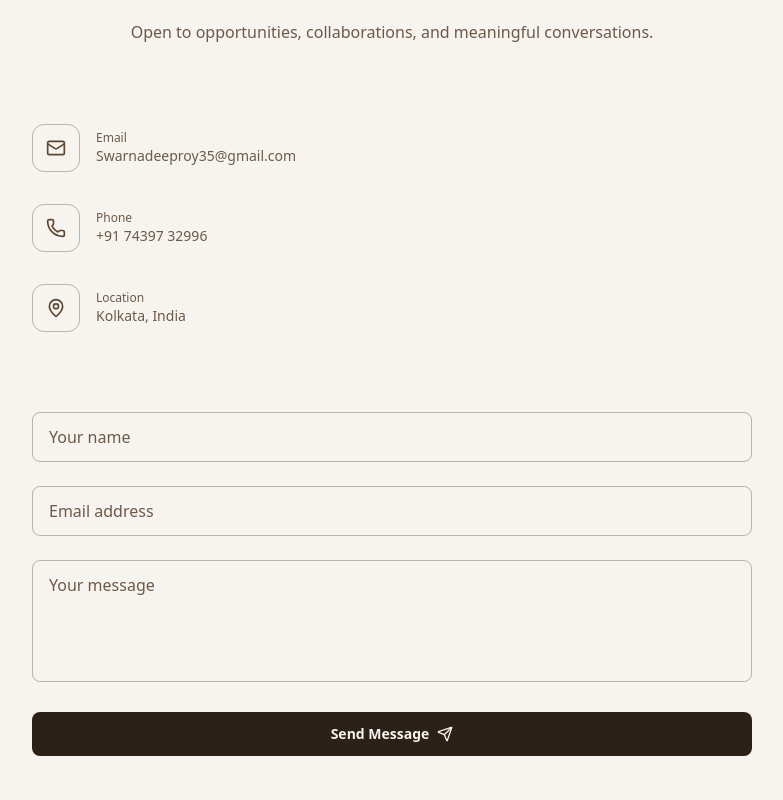
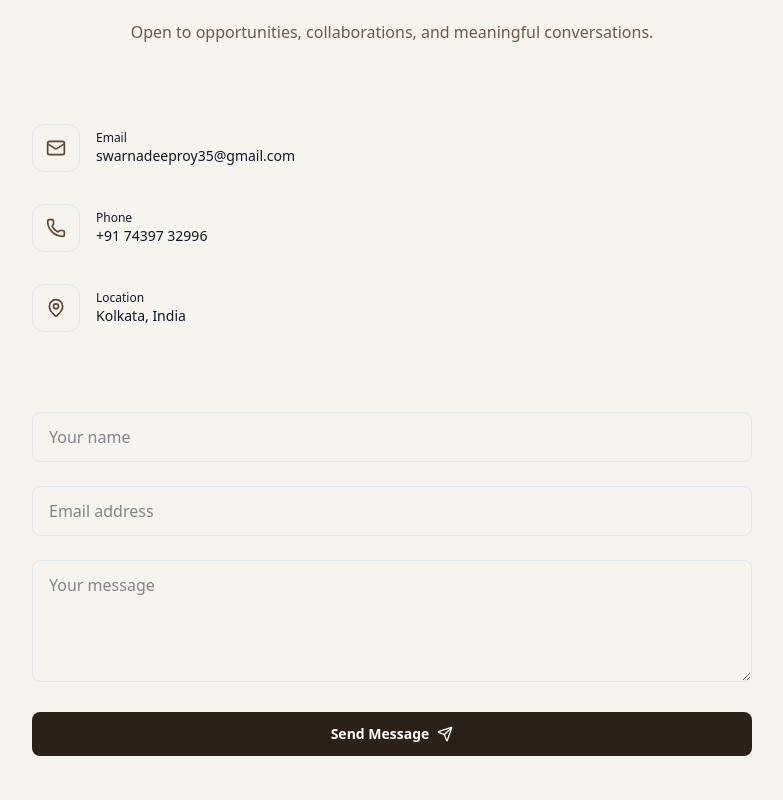
Before and after one commit to swarnadeep31/portfolio_finalone, a Next.js app: page / in a window 1280 px wide. Shown: the part 3340-4140 px from the top of the page, without its empty margins (248-1031 px from the left). Built offline with nearby package versions, Linux system fonts and the light colour scheme.

Commit message:
contact-update

```diff
--- a/app/components/ContactScetion.tsx
+++ b/app/components/ContactScetion.tsx
@@ -1,16 +1,80 @@
 "use client";
 
 import Link from "next/link";
-import { Mail, Phone, MapPin, Send } from "lucide-react";
+import { Mail, Phone, MapPin, Send, X } from "lucide-react";
 import { cn } from "../lib/utils";
-import { useToast } from "../hooks/use-toast";
 import { useState } from "react";
-import { motion } from "framer-motion";
+import { motion, AnimatePresence } from "framer-motion";
 import SectionWrapper from "./StackedSection";
 
+/* --------------------------------------------
+   Floating Toast (Modal Style)
+-------------------------------------------- */
+function FloatingToast({
+  show,
+  title,
+  description,
+  type = "success",
+  onClose,
+}: {
+  show: boolean;
+  title: string;
+  description: string;
+  type?: "success" | "error";
+  onClose: () => void;
+}) {
+  return (
+    <AnimatePresence>
+      {show && (
+        <motion.div
+          initial={{ opacity: 0, y: -20, scale: 0.95 }}
+          animate={{ opacity: 1, y: 0, scale: 1 }}
+          exit={{ opacity: 0, y: -10, scale: 0.95 }}
+          transition={{ duration: 0.25 }}
+          className="fixed top-6 left-1/2 z-999 w-[90%] max-w-md -translate-x-1/2 rounded-xl border bg-white px-5 py-4 shadow-2xl"
+        >
+          <div className="flex items-start gap-3">
+            <span className={cn(
+              "mt-1 text-lg",
+              type === "success" ? "text-green-600" : "text-red-600"
+            )}>
+              {type === "success" ? "✅" : "❌"}
+            </span>
+
+            <div className="flex-1">
+              <p className="font-semibold text-gray-900">{title}</p>
+              <p className="text-sm text-gray-600">{description}</p>
+            </div>
+
+            <button
+              onClick={onClose}
+              className="text-gray-400 hover:text-gray-600"
+            >
+              <X size={16} />
+            </button>
+          </div>
+        </motion.div>
+      )}
+    </AnimatePresence>
+  );
+}
+
+/* --------------------------------------------
+   Contact Section
+-------------------------------------------- */
 export default function ContactSection() {
-  const { toast } = useToast();
   const [isSubmitting, setIsSubmitting] = useState(false);
+  const [toast, setToast] = useState<{
+    show: boolean;
+    title: string;
+    description: string;
+    type: "success" | "error";
+  }>({
+    show: false,
+    title: "",
+    description: "",
+    type: "success",
+  });
 
   const handleSubmit = async (e: React.FormEvent<HTMLFormElement>) => {
     e.preventDefault();
@@ -20,9 +84,9 @@ export default function ContactSection() {
     const formData = new FormData(form);
 
     const payload = {
-      name: formData.get("name") as string,
-      email: formData.get("email") as string,
-      message: formData.get("message") as string,
+      name: formData.get("name"),
+      email: formData.get("email"),
+      message: formData.get("message"),
     };
 
     try {
@@ -32,35 +96,45 @@ export default function ContactSection() {
         body: JSON.stringify(payload),
       });
 
-      if (res.ok) {
-        toast({
-          title: "Message sent",
-          description: "Thanks for reaching out. I’ll reply shortly.",
-        });
-        form.reset();
-      } else {
-        throw new Error("Failed");
-      }
+      if (!res.ok) throw new Error("Failed");
+
+      setToast({
+        show: true,
+        title: "Message sent",
+        description: "Thanks for reaching out. I’ll reply shortly.",
+        type: "success",
+      });
+
+      form.reset();
     } catch {
-      toast({
+      setToast({
+        show: true,
         title: "Something went wrong",
         description: "Please try again later.",
-        variant: "destructive",
+        type: "error",
       });
     } finally {
       setIsSubmitting(false);
+      setTimeout(() => {
+        setToast((t) => ({ ...t, show: false }));
+      }, 3000);
     }
   };
 
   return (
     <SectionWrapper id="contact">
+      {/* Floating Toast */}
+      <FloatingToast
+        show={toast.show}
+        title={toast.title}
+        description={toast.description}
+        type={toast.type}
+        onClose={() => setToast((t) => ({ ...t, show: false }))}
+      />
+
       <section className="relative bg-[#f7f3ee] py-32">
-        {/* Paper texture */}
-        <div className="absolute inset-0 -z-10 bg-[radial-gradient(ellipse_at_bottom,rgba(0,0,0,0.05),transparent_60%)]" />
-        <div className="absolute inset-0 -z-10 bg-[linear-gradient(to_right,rgba(0,0,0,0.03)_1px,transparent_1px),linear-gradient(to_bottom,rgba(0,0,0,0.03)_1px,transparent_1px)] bg-[size:64px_64px]" />
+        <div className="mx-auto max-w-3xl px-6">
 
-        {/* CENTER COLUMN */}
-        <div className="mx-auto max-w-3xl px-6">
           {/* Header */}
           <motion.div
             initial={{ opacity: 0, y: 20 }}
@@ -81,8 +155,8 @@ export default function ContactSection() {
             <ContactItem
               icon={<Mail className="h-5 w-5 text-[#5c4632]" />}
               label="Email"
-              value="Swarnadeeproy35@gmail.com"
-              href="mailto:Swarnadeeproy35@gmail.com"
+              value="swarnadeeproy35@gmail.com"
+              href="mailto:swarnadeeproy35@gmail.com"
             />
             <ContactItem
               icon={<Phone className="h-5 w-5 text-[#5c4632]" />}
@@ -97,46 +171,27 @@ export default function ContactSection() {
             />
           </div>
 
-          {/* FORM – NO CARD / NO BOX */}
+          {/* Form */}
           <motion.form
             onSubmit={handleSubmit}
+            className="space-y-6"
             initial={{ opacity: 0, y: 24 }}
             whileInView={{ opacity: 1, y: 0 }}
             viewport={{ once: true }}
-            transition={{ duration: 0.6 }}
-            className="space-y-6"
           >
-            <input
-              name="name"
-              required
-              placeholder="Your name"
-              className="w-full rounded-lg border border-[#2b2118]/30 bg-transparent px-4 py-3 text-[#2b2118] placeholder:text-[#6b5a4a] focus:outline-none focus:border-[#2b2118]"
-            />
-
-            <input
-              type="email"
-              name="email"
-              required
-              placeholder="Email address"
-              className="w-full rounded-lg border border-[#2b2118]/30 bg-transparent px-4 py-3 text-[#2b2118] placeholder:text-[#6b5a4a] focus:outline-none focus:border-[#2b2118]"
-            />
-
-            <textarea
-              name="message"
-              rows={4}
-              required
-              placeholder="Your message"
-              className="w-full resize-none rounded-lg border border-[#2b2118]/30 bg-transparent px-4 py-3 text-[#2b2118] placeholder:text-[#6b5a4a] focus:outline-none focus:border-[#2b2118]"
-            />
+            <input name="name" required placeholder="Your name" className="w-full rounded-lg border px-4 py-3" />
+            <input type="email" name="email" required placeholder="Email address" className="w-full rounded-lg border px-4 py-3" />
+            <textarea name="message" rows={4} required placeholder="Your message" className="w-full rounded-lg border px-4 py-3" />
 
             <button
+              type="submit"
               disabled={isSubmitting}
               className={cn(
-                "flex w-full items-center justify-center gap-2 rounded-lg bg-[#2b2118] px-4 py-3 text-sm font-semibold text-[#f7f3ee] hover:bg-[#3a2c20] transition",
-                isSubmitting && "opacity-70"
+                "flex w-full items-center justify-center gap-2 rounded-lg bg-[#2b2118] px-4 py-3 text-sm font-semibold text-white transition",
+                isSubmitting && "opacity-70 cursor-not-allowed"
               )}
             >
-              {isSubmitting ? "Sending…" : "Send Message"}
+              {isSubmitting ? "Sending..." : "Send Message"}
               <Send size={16} />
             </button>
           </motion.form>
@@ -147,7 +202,7 @@ export default function ContactSection() {
 }
 
 /* --------------------------------------------
-   CONTACT ITEM
+   Contact Item
 -------------------------------------------- */
 function ContactItem({
   icon,
@@ -166,9 +221,9 @@ function ContactItem({
     <motion.div whileHover={{ x: 6 }}>
       <Wrapper
         href={href as any}
-        className="flex items-center gap-4 text-[#6b5a4a] hover:text-[#2b2118] transition"
+        className="flex items-center gap-4 transition hover:text-[#2b2118]"
       >
-        <div className="flex h-12 w-12 items-center justify-center rounded-xl border border-[#2b2118]/30">
+        <div className="flex h-12 w-12 items-center justify-center rounded-xl border">
           {icon}
         </div>
         <div>
--- a/app/components/Footer.tsx
+++ b/app/components/Footer.tsx
@@ -40,7 +40,7 @@ export default function Footer() {
                 icon: <Instagram size={18} />,
               },
               {
-                href: "https://www.facebook.com/",
+                href: "https://www.facebook.com/swarnadeep.roy.90/",
                 icon: <Facebook size={18} />,
               },
             ].map((item, i) => (
--- a/app/layout.tsx
+++ b/app/layout.tsx
@@ -1,5 +1,6 @@
 import type { Metadata } from "next";
 import "./globals.css";
+import { Toaster } from "./components/ui/toaster";
 
 export const metadata: Metadata = {
   title: "Swarnadeep Portfolio",
@@ -14,6 +15,7 @@ export default function RootLayout({
     <html lang="en">
       <body className="bg-white text-black antialiased transition-colors duration-300">
         {children}
+        <Toaster/>
       </body>
     </html>
   );
```
Also changed, not shown: app/api/send/route.tsx (+56 -56 lines).
